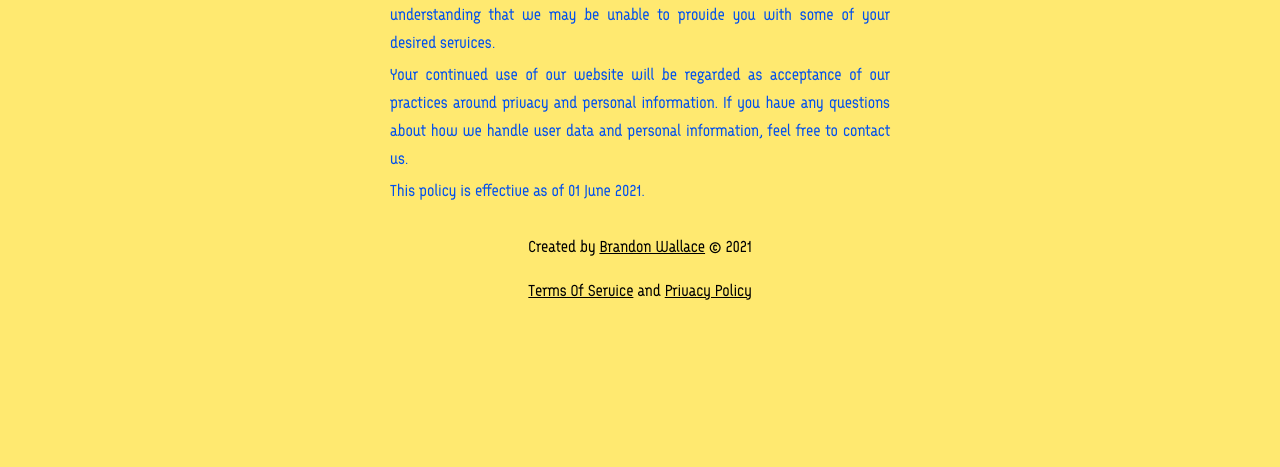
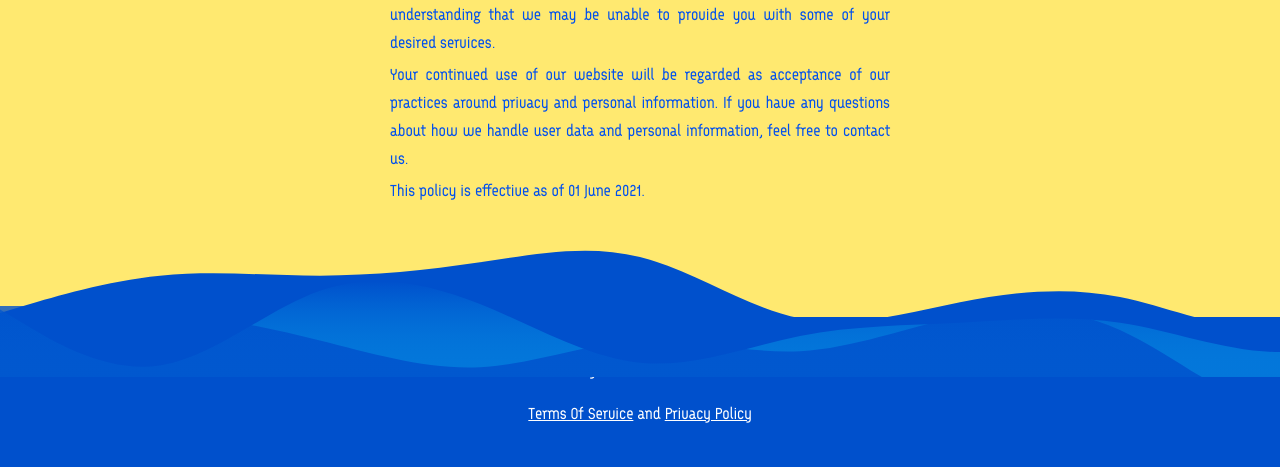
Before and after one commit to brandon-wallace/photo-collage-tool, a Flask app: page /privacy_policy in a window 1280 px wide. Shown: the part 755-1222 px from the top of the page. Before the commit the page ends 1055 px from the top, so only its background shows below. Run offline with Flask 2, Linux system fonts and the light colour scheme.

Commit message:
Add SVG wave

```diff
--- a/application/static/css/style.css
+++ b/application/static/css/style.css
@@ -8,7 +8,11 @@
         font-style: normal;
 }
 
-html {font-size: 100%;}
+html {
+    width: 100%;
+    height: 100%;
+    font-size: 100%;
+}
 
 body {
     margin: 0;
@@ -27,9 +31,11 @@ body {
     font-family: "Arcus-Regular", monospace;
 }
 
+/*
 p {
     margin-bottom: 1rem;
 }
+*/
 
 h1, h2, h3, h4, h5 {
     margin: 3rem 0 1.38rem;
@@ -122,6 +128,7 @@ form {
     width: 100%;
     margin: 0 auto;
     max-width: 500px;
+    display: relative;
 }
 
 .browse {
@@ -282,15 +289,45 @@ li {
     margin-right: .5em;
 }
 
+.wave {
+    left: 0;
+    right: 0;
+    top: -80px;
+    position: absolute;
+}
+
 footer {
+    height: 150px;
+    color: #FFFFFF;
     margin-top: auto;
 }
 
-footer p {
+.footer__wave {
+    height: 100px;
+}
+
+.footer__content {
+    height: 150px;
+    display: flex;
+    align-items: center;
+    flex-direction: column;
+    justify-content: center;
+    background-color: #0050CC;
+}
+
+.footer__content p {
+    margin: .5rem 0;
     text-align: center;
 }
 
-footer p a:hover {
+.footer__content p:first-child {
+}
+
+.footer__content > p a {
+    color: #FFFFFF;
+}
+
+.footer__content p a:hover {
     color: blue;
 }
 
--- a/application/templates/layout.html
+++ b/application/templates/layout.html
@@ -56,9 +56,35 @@
 
     <footer>
 
-      <p>Created by <a href="https://brandonwallace.cc" target="_blank" rel="nonreferrer">Brandon Wallace</a> &copy; 2021</p>
-      <p><a class="login__link" href="{{ url_for('main.terms_of_service') }}">Terms Of Service</a> and
-      <a class="login__link" href="{{ url_for('main.privacy_policy') }}">Privacy Policy</a></p>
+      <div class="footer__wave">
+
+        <?xml version="1.0" standalone="no"?>
+        <svg xmlns:xlink="http://www.w3.org/1999/xlink" id="wave" style="transform:rotate(0deg); transition: 0.3s" viewBox="0 0 1440 180" version="1.1" xmlns="http://www.w3.org/2000/svg"><defs><linearGradient id="sw-gradient-0" x1="0" x2="0" y1="1" y2="0">
+
+        <stop stop-color="rgba(0, 80, 204, 1)" offset="0%"/>
+        <stop stop-color="rgba(0, 80, 204, 1)" offset="100%"/>
+
+        </linearGradient></defs><path style="transform:translate(0, 0px); opacity:1" fill="url(#sw-gradient-0)" d="M0,108L30,99C60,90,120,72,180,66C240,60,300,66,360,66C420,66,480,60,540,51C600,42,660,30,720,45C780,60,840,102,900,114C960,126,1020,108,1080,96C1140,84,1200,78,1260,90C1320,102,1380,132,1440,120C1500,108,1560,54,1620,51C1680,48,1740,96,1800,120C1860,144,1920,144,1980,132C2040,120,2100,96,2160,75C2220,54,2280,36,2340,51C2400,66,2460,114,2520,129C2580,144,2640,126,2700,108C2760,90,2820,72,2880,69C2940,66,3000,78,3060,90C3120,102,3180,114,3240,114C3300,114,3360,102,3420,87C3480,72,3540,54,3600,51C3660,48,3720,60,3780,57C3840,54,3900,36,3960,39C4020,42,4080,66,4140,66C4200,66,4260,42,4290,30L4320,18L4320,180L4290,180C4260,180,4200,180,4140,180C4080,180,4020,180,3960,180C3900,180,3840,180,3780,180C3720,180,3660,180,3600,180C3540,180,3480,180,3420,180C3360,180,3300,180,3240,180C3180,180,3120,180,3060,180C3000,180,2940,180,2880,180C2820,180,2760,180,2700,180C2640,180,2580,180,2520,180C2460,180,2400,180,2340,180C2280,180,2220,180,2160,180C2100,180,2040,180,1980,180C1920,180,1860,180,1800,180C1740,180,1680,180,1620,180C1560,180,1500,180,1440,180C1380,180,1320,180,1260,180C1200,180,1140,180,1080,180C1020,180,960,180,900,180C840,180,780,180,720,180C660,180,600,180,540,180C480,180,420,180,360,180C300,180,240,180,180,180C120,180,60,180,30,180L0,180Z"/><defs><linearGradient id="sw-gradient-1" x1="0" x2="0" y1="1" y2="0">
+
+        <stop stop-color="rgba(11, 217.8, 255, .2)" offset="0%"/>
+        <stop stop-color="rgba(0, 80, 204, 1)" offset="100%"/>
+
+        </linearGradient></defs><path style="transform:translate(0, 50px); opacity:0.9" fill="url(#sw-gradient-1)" d="M0,54L30,72C60,90,120,126,180,117C240,108,300,54,360,33C420,12,480,24,540,48C600,72,660,108,720,114C780,120,840,96,900,84C960,72,1020,72,1080,69C1140,66,1200,60,1260,69C1320,78,1380,102,1440,102C1500,102,1560,78,1620,78C1680,78,1740,102,1800,99C1860,96,1920,66,1980,69C2040,72,2100,108,2160,126C2220,144,2280,144,2340,132C2400,120,2460,96,2520,72C2580,48,2640,24,2700,27C2760,30,2820,60,2880,66C2940,72,3000,54,3060,57C3120,60,3180,84,3240,102C3300,120,3360,132,3420,120C3480,108,3540,72,3600,69C3660,66,3720,96,3780,90C3840,84,3900,42,3960,36C4020,30,4080,60,4140,69C4200,78,4260,66,4290,60L4320,54L4320,180L4290,180C4260,180,4200,180,4140,180C4080,180,4020,180,3960,180C3900,180,3840,180,3780,180C3720,180,3660,180,3600,180C3540,180,3480,180,3420,180C3360,180,3300,180,3240,180C3180,180,3120,180,3060,180C3000,180,2940,180,2880,180C2820,180,2760,180,2700,180C2640,180,2580,180,2520,180C2460,180,2400,180,2340,180C2280,180,2220,180,2160,180C2100,180,2040,180,1980,180C1920,180,1860,180,1800,180C1740,180,1680,180,1620,180C1560,180,1500,180,1440,180C1380,180,1320,180,1260,180C1200,180,1140,180,1080,180C1020,180,960,180,900,180C840,180,780,180,720,180C660,180,600,180,540,180C480,180,420,180,360,180C300,180,240,180,180,180C120,180,60,180,30,180L0,180Z"/><defs><linearGradient id="sw-gradient-2" x1="0" x2="0" y1="1" y2="0">
+
+        <stop stop-color="rgba(0, 80, 204, 1)" offset="0%"/>
+        <stop stop-color="rgba(0, 80, 204, 1)" offset="100%"/>
+
+        </linearGradient></defs><path style="transform:translate(0, 100px); opacity:0.8" fill="url(#sw-gradient-2)" d="M0,0L30,0C60,0,120,0,180,6C240,12,300,24,360,39C420,54,480,72,540,69C600,66,660,42,720,39C780,36,840,54,900,51C960,48,1020,24,1080,12C1140,0,1200,0,1260,27C1320,54,1380,108,1440,117C1500,126,1560,90,1620,84C1680,78,1740,102,1800,99C1860,96,1920,66,1980,54C2040,42,2100,48,2160,51C2220,54,2280,54,2340,69C2400,84,2460,114,2520,111C2580,108,2640,72,2700,54C2760,36,2820,36,2880,45C2940,54,3000,72,3060,75C3120,78,3180,66,3240,60C3300,54,3360,54,3420,66C3480,78,3540,102,3600,108C3660,114,3720,102,3780,102C3840,102,3900,114,3960,120C4020,126,4080,126,4140,123C4200,120,4260,114,4290,111L4320,108L4320,180L4290,180C4260,180,4200,180,4140,180C4080,180,4020,180,3960,180C3900,180,3840,180,3780,180C3720,180,3660,180,3600,180C3540,180,3480,180,3420,180C3360,180,3300,180,3240,180C3180,180,3120,180,3060,180C3000,180,2940,180,2880,180C2820,180,2760,180,2700,180C2640,180,2580,180,2520,180C2460,180,2400,180,2340,180C2280,180,2220,180,2160,180C2100,180,2040,180,1980,180C1920,180,1860,180,1800,180C1740,180,1680,180,1620,180C1560,180,1500,180,1440,180C1380,180,1320,180,1260,180C1200,180,1140,180,1080,180C1020,180,960,180,900,180C840,180,780,180,720,180C660,180,600,180,540,180C480,180,420,180,360,180C300,180,240,180,180,180C120,180,60,180,30,180L0,180Z"/></svg>
+
+      </div>
+
+      <div class="footer__content">
+
+        <p>Created by <a href="https://brandonwallace.cc" target="_blank" rel="nonreferrer">Brandon Wallace</a> &copy; 2021</p>
+        <p><a class="login__link" href="{{ url_for('main.terms_of_service') }}">Terms Of Service</a> and
+        <a class="login__link" href="{{ url_for('main.privacy_policy') }}">Privacy Policy</a></p>
+
+      </div>
 
     </footer>
 
```
